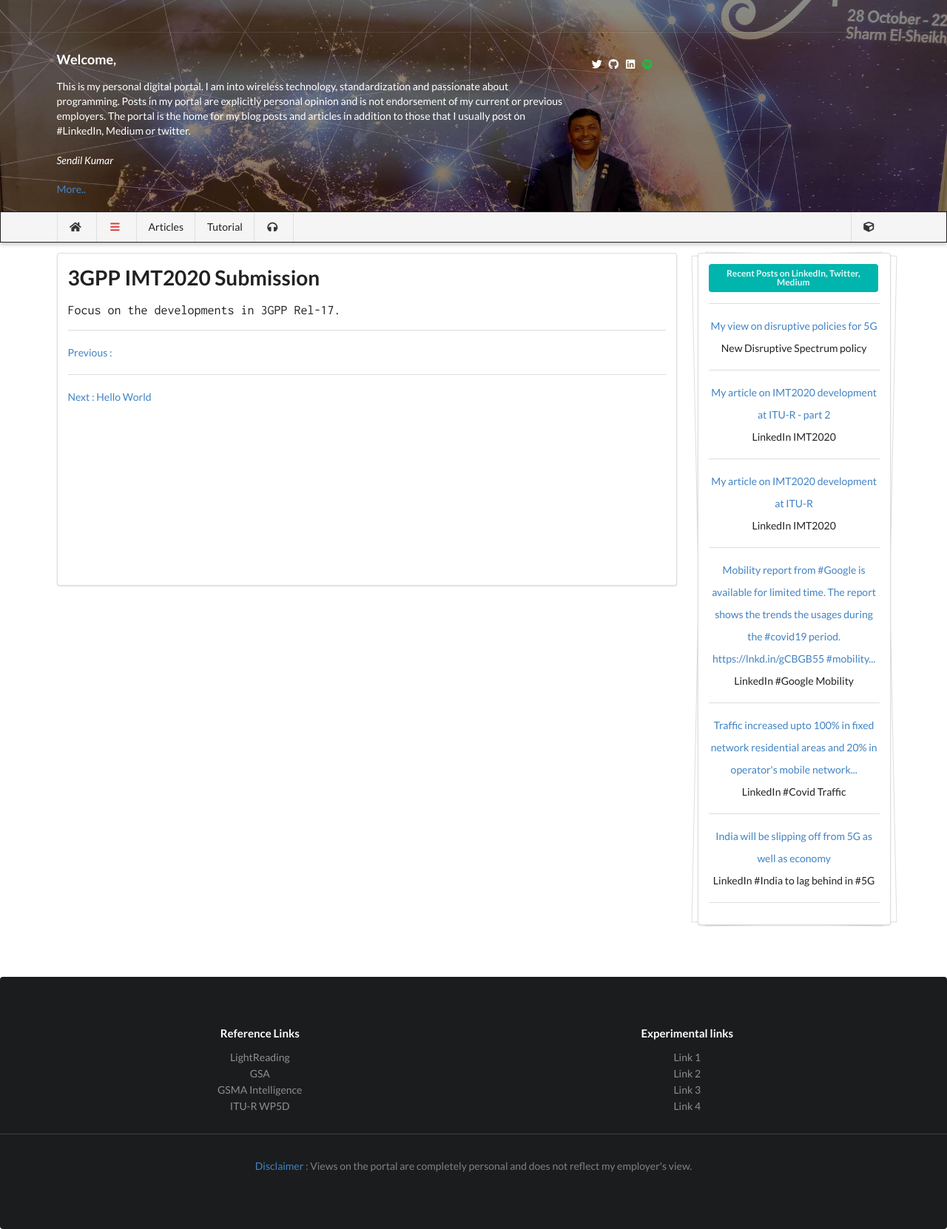
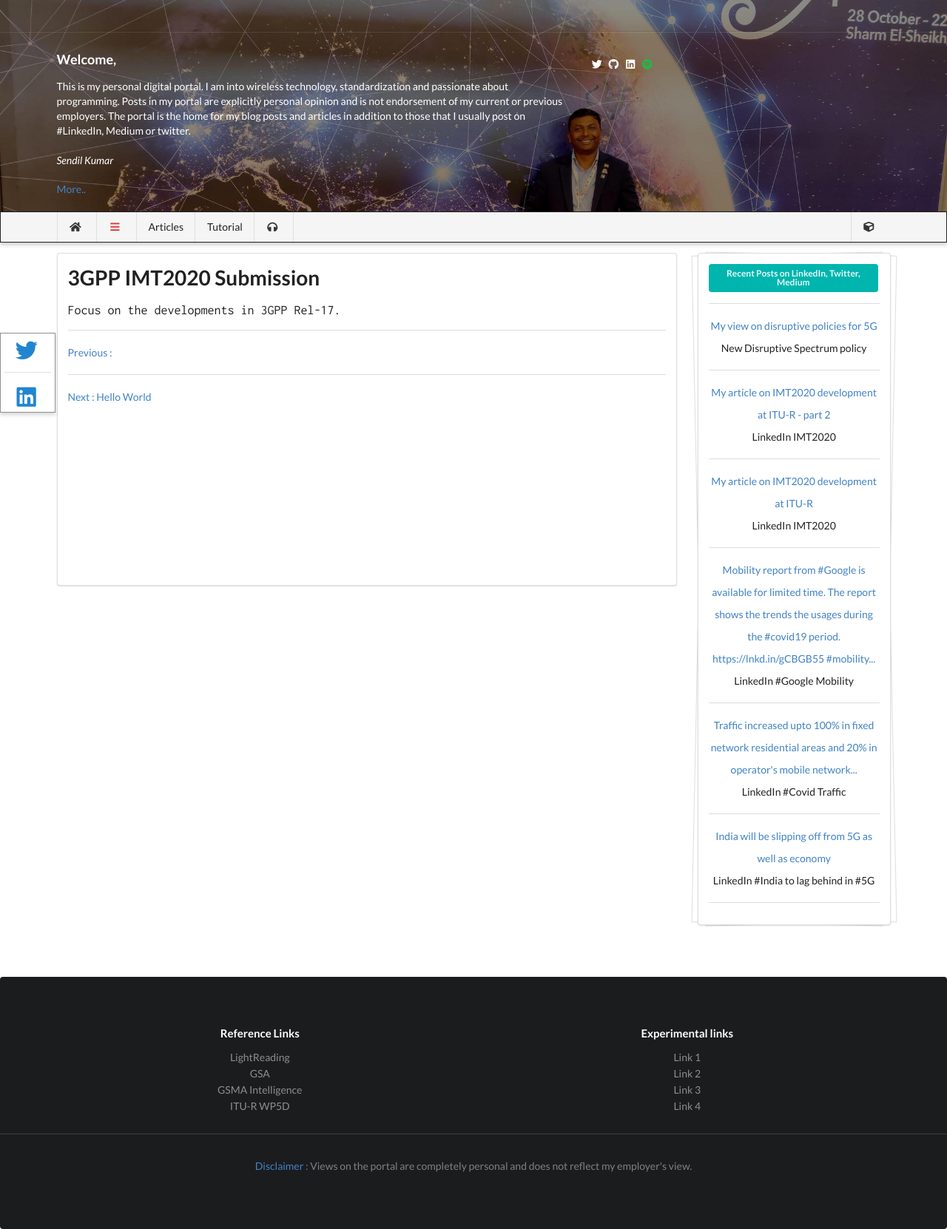
Before and after one commit to wiless/wiless.github.io, a Jekyll site: the page built from _articles/3gpprel17.md, in a window 1280 px wide. Shown: the whole page at 74% size. Built offline with Jekyll 4.4.1, drawn with Linux system fonts in a browser that asks for light colours; nearby versions of some CDN libraries; some web fonts are replaced; library files that are not in the unit come from our copies; comment, search, counter and statistics services are not loaded; a style sheet for code colours, icons or effects is not loaded.

Commit message:
Update article.html

```diff
--- a/_layouts/article.html
+++ b/_layouts/article.html
@@ -11,6 +11,7 @@
         <div class="ui stackable equal width grid">
             <div class="twelve wide column">
                 <div class="ui segment" style="min-height:50vh" >
+                    {% include socialbar.html %}
                              <div class="contentfont">
                                 {{content}}
                             </div>
```
